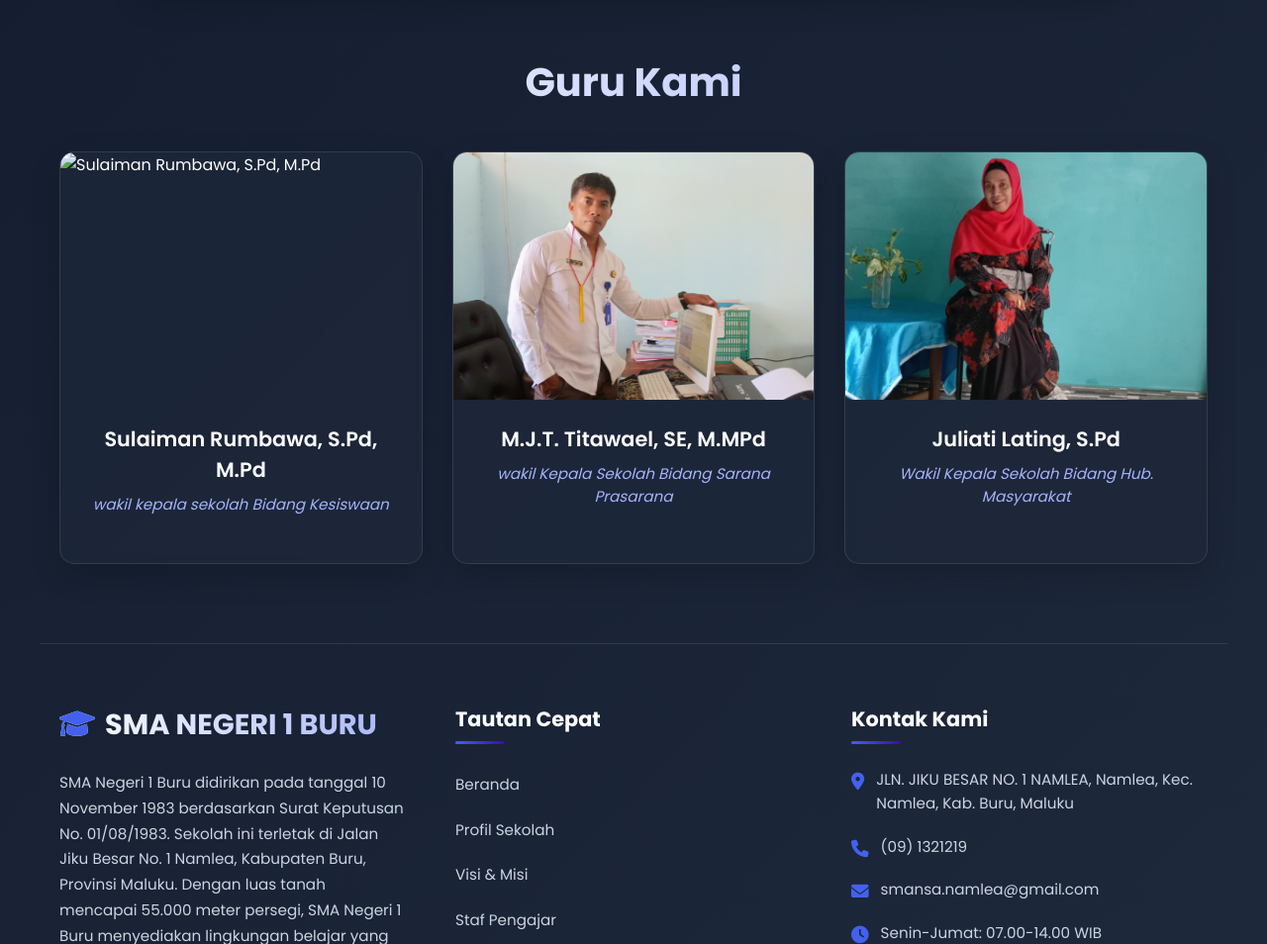
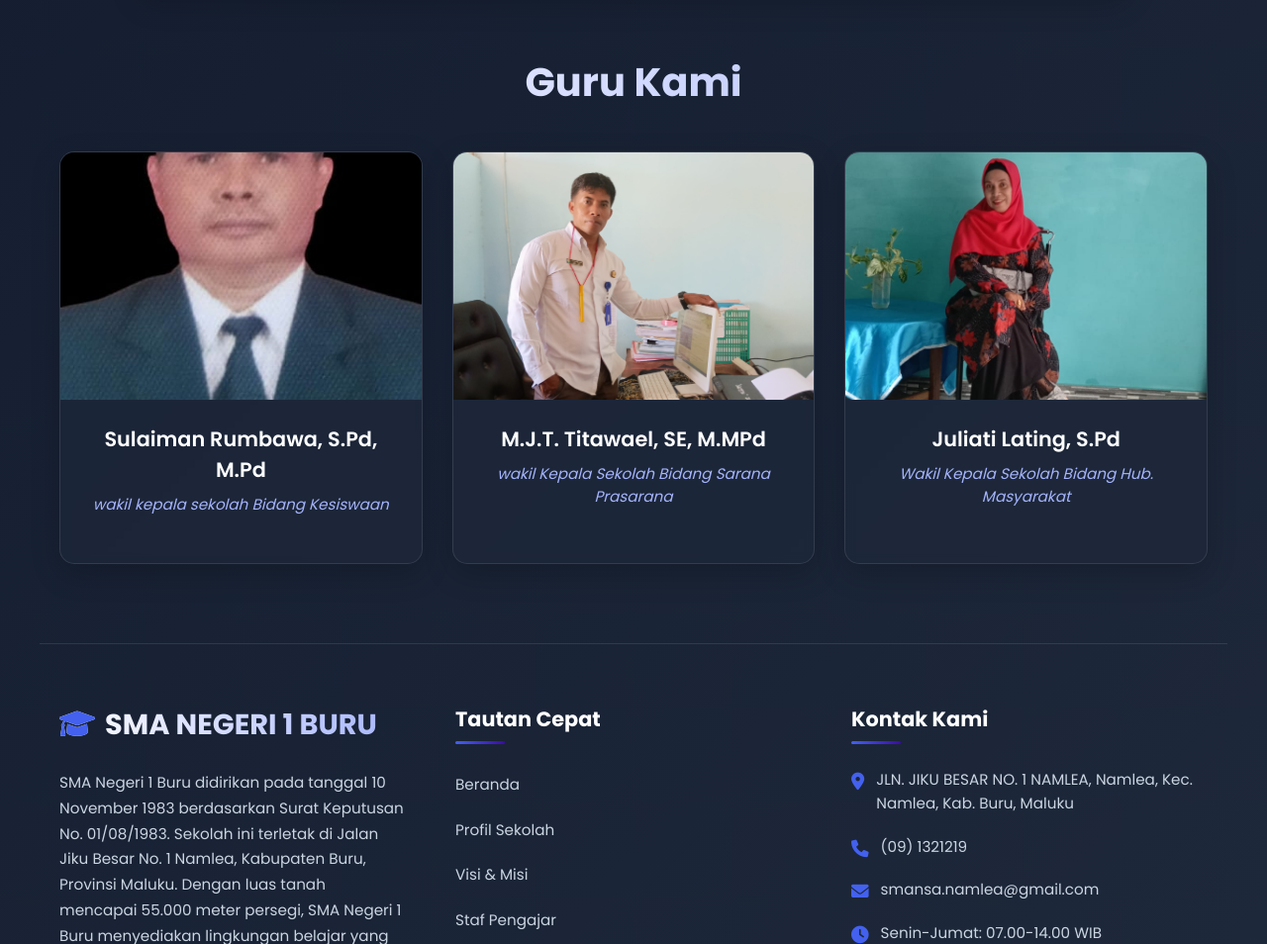
Before and after one commit to MegiM05/MegiM05.github.io, a plain HTML site: page index.html in a window 1280 px wide. Shown: the part 1707-2661 px from the top of the page at 99% size. Drawn offline with Linux system fonts and the light colour scheme.

Commit message:
Update index.html

```diff
--- a/index.html
+++ b/index.html
@@ -127,7 +127,7 @@
         <div class="teachers-container">
             <div class="teacher-card animate">
                 <div class="teacher-image">
-                    <img src="image/Sulaiman_Rumbawa.jpeg" alt="Sulaiman Rumbawa, S.Pd, M.Pd">
+                    <img src="image/SulaimanRumbawa.jpeg" alt="Sulaiman Rumbawa, S.Pd, M.Pd">
                 </div>
                 <div class="teacher-info">
                     <h3>Sulaiman Rumbawa, S.Pd, M.Pd</h3>
```
